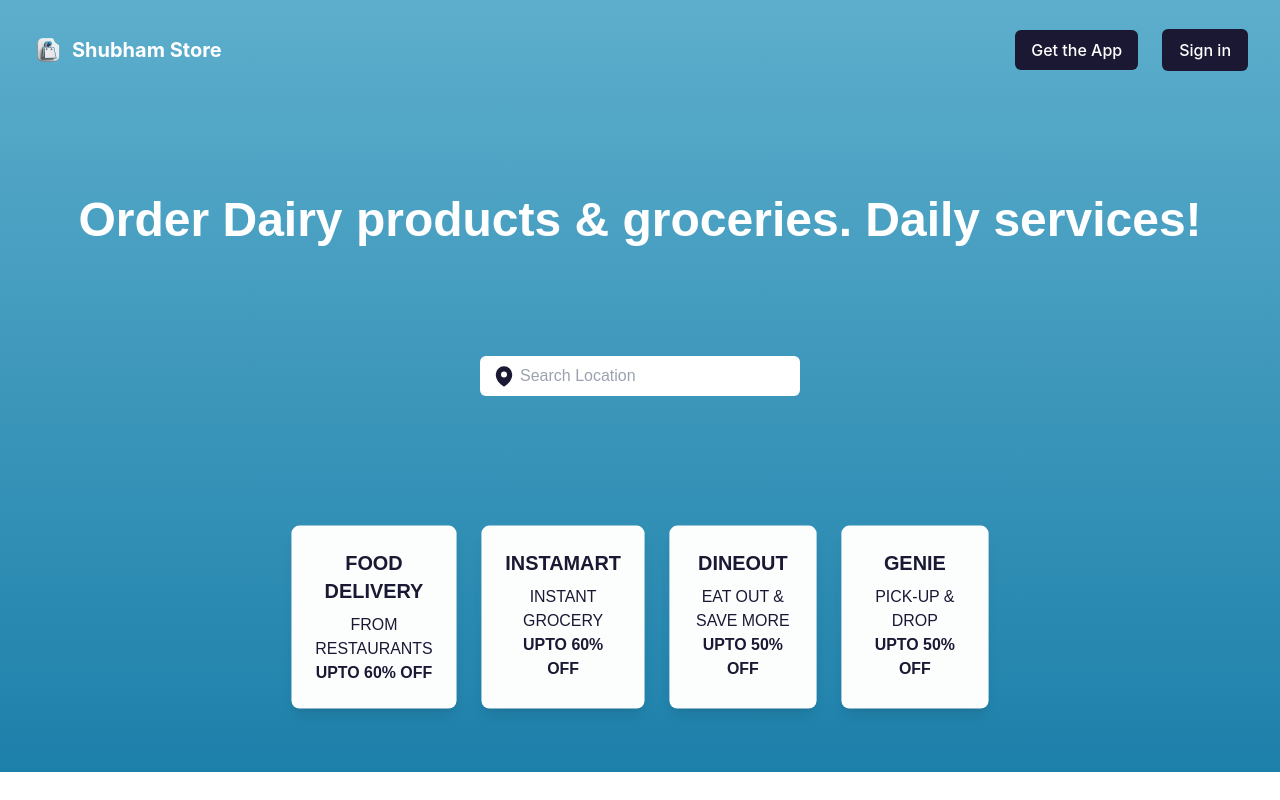
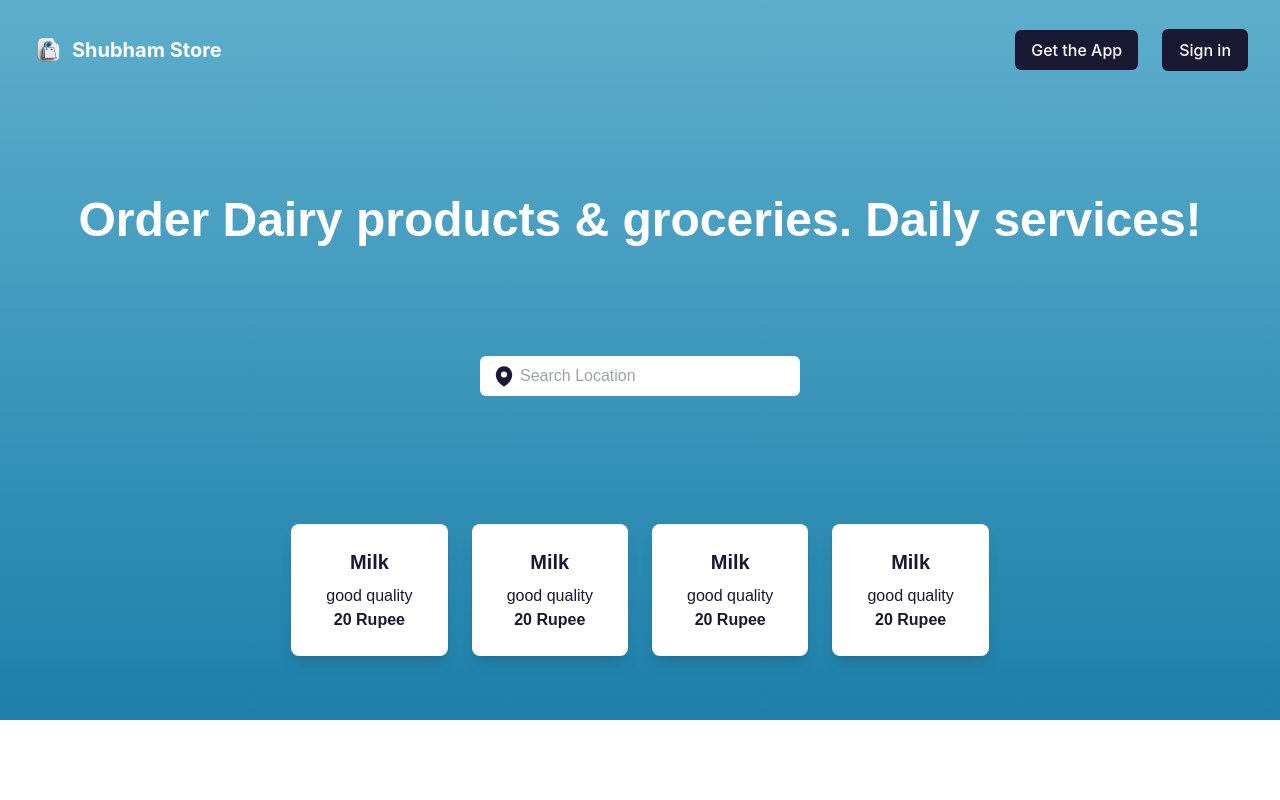
Before and after one commit to harishss20/subhamStore, a React (Vite) app in the folder client/: page / in a window 1280 px wide. Built offline with nearby package versions, Linux system fonts and the light colour scheme.

Commit message:
card animation

```diff
--- a/client/src/App.css
+++ b/client/src/App.css
@@ -45,28 +45,6 @@ button:hover {
   border-color: #646cff;
 }
 
-.card-container1,
-.card-container2,
-.card-container3,
-.card-container4 {
-  animation-name: slideInFromBottom;
-  animation-timeline: view();
-  animation-range: entry 0 cover 30%;
-}
-
-@keyframes slideInFromBottom {
-  from {
-    opacity: 0;
-    transform: translateY(100px);
-    scale: 0.5;
-  }
-  to {
-    scale: 1;
-    transform: translateX(0);
-    opacity: 1;
-  }
-}
-
 @media screen and (max-width: 1366px) {
   #image-container {
     display: none;
--- a/client/src/components/Card.jsx
+++ b/client/src/components/Card.jsx
@@ -1,7 +1,33 @@
 import React from "react";
 import "../App.css";
+import { bestSellProducts } from "./Utils";
+
+function CardItem({ header, description, price }) {
+  return (
+    <div className="card-container bg-white text-black p-6 rounded-lg shadow-lg flex-1 max-w-xs md:max-w-sm duration-500 ease-in-out transform hover:rotate-3 hover:scale-105">
+      <h2 className="text-xl font-bold">{header}</h2>
+      <p className="mt-2">{description}</p>
+      <span className="text-orange-500 font-bold">{price}</span>
+    </div>
+  );
+}
+
 function Card() {
-  return <h1></h1>;
+  return (
+    <div
+      id="card-container"
+      className="flex flex-wrap justify-center items-stretch  gap-6 mt-32 w-3/5 max-w-6xl px-4 duration-1000"
+    >
+      {bestSellProducts.map((product, index) => (
+        <CardItem
+          key={index}
+          header={product.header}
+          description={product.dic}
+          price={product.price}
+        />
+      ))}
+    </div>
+  );
 }
 
 export default Card;
--- a/client/src/components/Home.jsx
+++ b/client/src/components/Home.jsx
@@ -2,6 +2,7 @@ import React from "react";
 import logo from "../assets/logo.png";
 import bag from "../assets/bag.png";
 import dairyProducts from "../assets/dairyProducts.png";
+import Card from "./Card";
 import "../App.css";
 
 const Home = () => {
@@ -71,35 +72,7 @@ const Home = () => {
           </div>
 
           {/* Cards Section */}
-          <div
-            id="card-container"
-            className="flex flex-wrap justify-center items-stretch gap-6 mt-32 w-3/5 max-w-6xl px-4"
-          >
-            {/* Card 1 */}
-            <div className="card-container1 bg-white text-black p-6 rounded-lg shadow-lg flex-1 max-w-xs md:max-w-sm">
-              <h2 className="text-xl font-bold">FOOD DELIVERY</h2>
-              <p className="mt-2">FROM RESTAURANTS</p>
-              <span className="text-orange-500 font-bold">UPTO 60% OFF</span>
-            </div>
-            {/* Card 2 */}
-            <div className="card-container2 bg-white text-black p-6 rounded-lg shadow-lg flex-1 max-w-xs md:max-w-sm">
-              <h2 className="text-xl font-bold">INSTAMART</h2>
-              <p className="mt-2">INSTANT GROCERY</p>
-              <span className="text-orange-500 font-bold">UPTO 60% OFF</span>
-            </div>
-            {/* Card 3 */}
-            <div className="card-container3 bg-white text-black p-6 rounded-lg shadow-lg flex-1 max-w-xs md:max-w-sm">
-              <h2 className="text-xl font-bold">DINEOUT</h2>
-              <p className="mt-2">EAT OUT & SAVE MORE</p>
-              <span className="text-orange-500 font-bold">UPTO 50% OFF</span>
-            </div>
-            {/* Card 4 */}
-            <div className="card-container4 bg-white text-black p-6 rounded-lg shadow-lg flex-1 max-w-xs md:max-w-sm">
-              <h2 className="text-xl font-bold">GENIE</h2>
-              <p className="mt-2">PICK-UP & DROP</p>
-              <span className="text-orange-500 font-bold">UPTO 50% OFF</span>
-            </div>
-          </div>
+          <Card />
         </main>
       </div>
     </div>
--- /dev/null
+++ b/client/src/components/Utils.jsx
@@ -0,0 +1,6 @@
+export const bestSellProducts = [
+  { header: "Milk", dic: "good quality", price: "20 Rupee" },
+  { header: "Milk", dic: "good quality", price: "20 Rupee" },
+  { header: "Milk", dic: "good quality", price: "20 Rupee" },
+  { header: "Milk", dic: "good quality", price: "20 Rupee" },
+];
--- a/client/tailwind.config.js
+++ b/client/tailwind.config.js
@@ -9,7 +9,6 @@ export default {
       xl: "1280px",
       "2xl": "1536px",
     },
-
     colors: {
       second: "#1D80AA",
       first: "#5DAECC",
@@ -17,6 +16,21 @@ export default {
       black: "#1B1833",
     },
     extend: {
+      keyframes: {
+        card: {
+          "0%": { transform: "rotate(9deg)" },
+          "50%": { transform: "rotate(0deg)" },
+          "100%": { transform: "rotate(9deg)" },
+        },
+        cardHover: {
+          "0%": { transform: "rotate(0deg)" },
+          "100%": { transform: "rotate(1deg)" },
+        },
+      },
+      animation: {
+        card: "card 1s cubic-bezier(0.4, 0, 0.2, 1) forwards",
+        cardHover: "cardHover 0.5s cubic-bezier(0.4, 0, 0.2, 1) forwards",
+      },
       fontFamily: {
         gilroy: ["Gilroy", "sans-serif"],
       },
```
